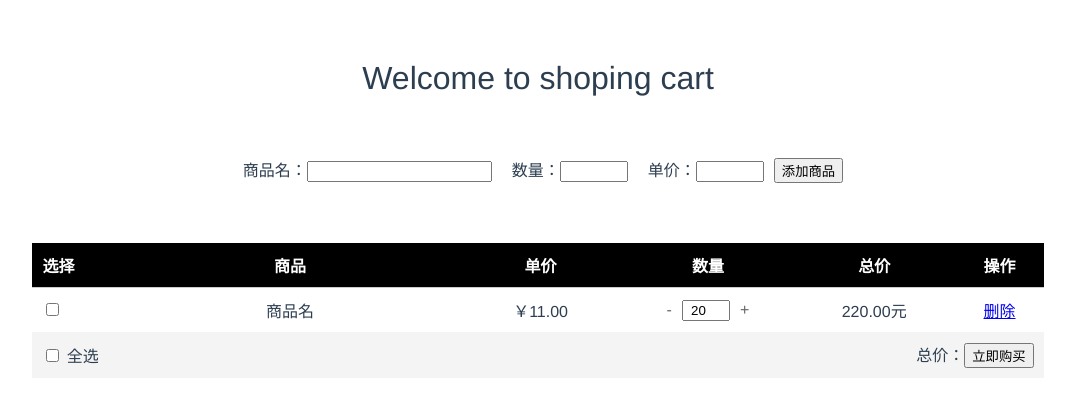
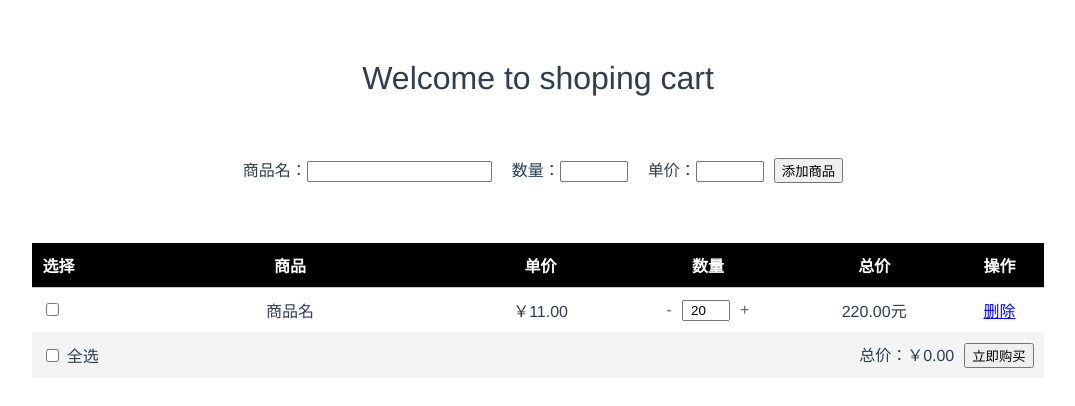
Before and after one commit to llshiyu/vue-cli-shopingCart, a Vue app: page /#/ in a window 1280 px wide. Shown: the top 406 px of the page, without its empty margins (102-1177 px from the left). Built offline with nearby package versions, Linux system fonts and the light colour scheme.

Commit message:
单选下面总价变化，包括加减数量总价变化

```diff
--- a/src/components/Tbody.vue
+++ b/src/components/Tbody.vue
@@ -44,6 +44,7 @@ export default {
           product.num = 1
         }
       }
+      this.$emit('calcTotalMoney')
     },
     selectProduct (item) {
       if (typeof item.checked === 'undefined') {
@@ -51,6 +52,7 @@ export default {
       } else {
         item.checked = !item.checked
       }
+      this.$emit('calcTotalMoney')
     }
   }
 }
--- a/src/components/Tfooter.vue
+++ b/src/components/Tfooter.vue
@@ -4,7 +4,7 @@
       <label for="selectAll" class="select-all"><input :checked="checkAllFlag" type="checkbox" id="selectAll" @click="selectAll"> 全选</label>
     </td>
     <td colspan="5">
-      <span>总价：</span>
+      <span>总价：{{totalMoney | money}}</span>
       <button>立即购买</button>
     </td>
   </tr>
@@ -12,10 +12,16 @@
 
 <script>
 export default {
-  props: ['checkAllFlag'],
+  props: ['checkAllFlag', 'totalMoney'],
   name: 'Tfooter',
   data () {
     return {}
+  },
+  filters: {
+    money (value, type) {
+      value = value * 1
+      return type ? (value.toFixed(2) + type) : ('￥' + value.toFixed(2))
+    }
   },
   // 在 `methods` 对象中定义方法
   methods: {
@@ -34,4 +40,7 @@ export default {
 .select-all:hover{
   color: #ff0000;
 }
+  button{
+    margin-left: 10px;
+  }
 </style>
--- a/src/components/TodoList.vue
+++ b/src/components/TodoList.vue
@@ -23,8 +23,9 @@
       :index="index"
       :key="index"
       @deleteShop="handleDetele"
+      @calcTotalMoney="calcTotalPrice"
       ></Tbody>
-      <Tfooter v-show="shopList.length" :checkAllFlag="checkAllFlag" @checkedAll="selectAll"></Tfooter>
+      <Tfooter v-show="shopList.length" :totalMoney="totalMoney" :checkAllFlag="checkAllFlag" @checkedAll="selectAll"></Tfooter>
     </table>
   </div>
 </template>
@@ -44,6 +45,7 @@ export default {
       shopNum: '',
       shopPrice: '',
       checkAllFlag: false,
+      totalMoney: 0,
       shopList: [
         {
           title: '商品名',
@@ -65,12 +67,13 @@ export default {
       this.shopTitle = ''
       this.shopNum = ''
       this.shopPrice = ''
+      this.calcTotalPrice()
     },
     handleDetele (index) {
       this.shopList.splice(index, 1)
     },
     init () {
-      console.log('一进页面就加载的函数，输出shopList', this.shopList)
+      // console.log('一进页面就加载的函数，输出shopList', this.shopList)
     },
     selectAll (isCheck) {
       this.checkAllFlag = isCheck
@@ -80,6 +83,15 @@ export default {
           _this.$set(item, 'checked', _this.checkAllFlag)
         } else {
           item.checked = _this.checkAllFlag
+        }
+      })
+    },
+    calcTotalPrice () {
+      let _this = this
+      this.totalMoney = 0
+      this.shopList.forEach(function (item, index) {
+        if (item.checked) {
+          _this.totalMoney += item.price * item.num
         }
       })
     }
```
